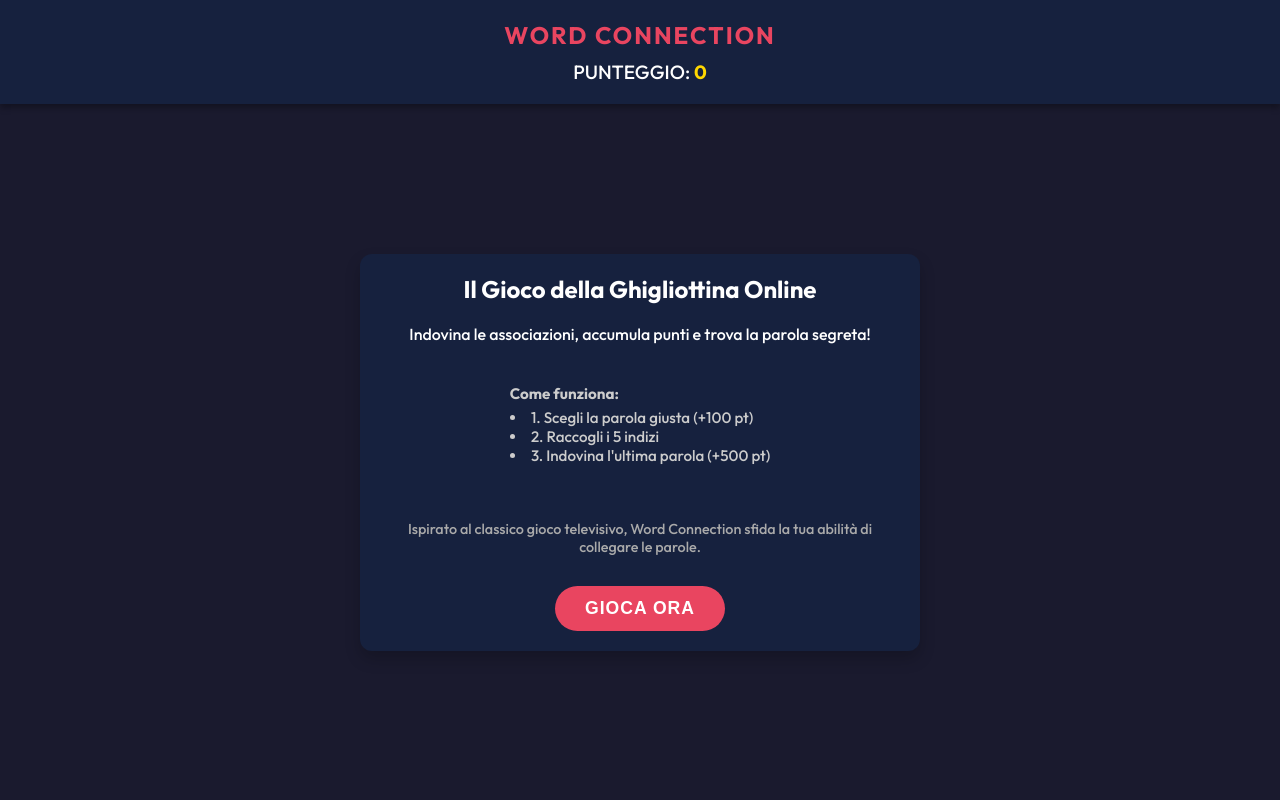
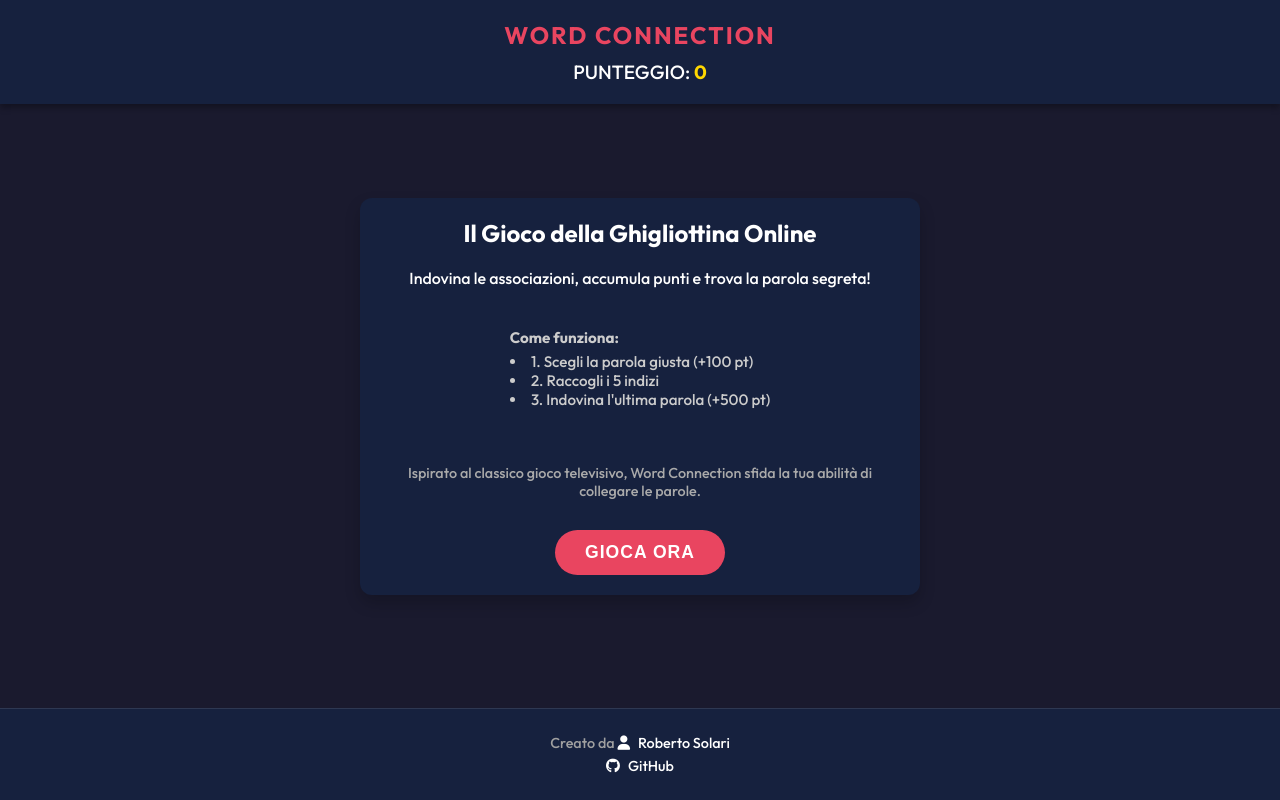
Before and after one commit to robertosolari/WordConnection, a plain HTML site: page index.html in a window 1280 px wide. Drawn offline with Linux system fonts and the light colour scheme.

Commit message:
feat: Add a footer with author and GitHub links, including Font Awesome icons and associated styling.

```diff
--- a/index.html
+++ b/index.html
@@ -34,6 +34,7 @@
 
     <link rel="stylesheet" href="style.css">
     <link href="https://fonts.googleapis.com/css2?family=Outfit:wght@300;500;700&display=swap" rel="stylesheet">
+    <link rel="stylesheet" href="https://cdnjs.cloudflare.com/ajax/libs/font-awesome/6.4.0/css/all.min.css">
     <script src="https://telegram.org/js/telegram-web-app.js"></script>
     <!-- Google tag (gtag.js) -->
     <script async src="https://www.googletagmanager.com/gtag/js?id=G-DT2KKBMBTG"></script>
@@ -131,6 +132,11 @@
         </section>
     </main>
 
+    <footer>
+        <p>Creato da <a href="https://robertosolari.netlify.app" target="_blank" rel="noopener noreferrer"><i class="fa-solid fa-user"></i> Roberto Solari</a></p>
+        <p><a href="https://github.com/robertosolari/WordConnection" target="_blank" rel="noopener noreferrer"><i class="fa-brands fa-github"></i> GitHub</a></p>
+    </footer>
+
     <script src="game_data.js"></script>
     <script src="script.js"></script>
 
--- a/style.css
+++ b/style.css
@@ -238,3 +238,33 @@ section.active {
         flex-direction: column;
     }
 }
+
+footer {
+    width: 100%;
+    text-align: center;
+    padding: 20px;
+    margin-top: 20px;
+    background-color: var(--card-bg);
+    border-top: 1px solid rgba(255, 255, 255, 0.1);
+    color: var(--secondary-text);
+    font-size: 0.9rem;
+}
+
+footer p {
+    margin: 5px 0;
+}
+
+footer a {
+    color: var(--text-color);
+    text-decoration: none;
+    font-weight: 500;
+    transition: color 0.3s;
+}
+
+footer a:hover {
+    color: var(--accent-color);
+}
+
+footer i {
+    margin-right: 5px;
+}
```
